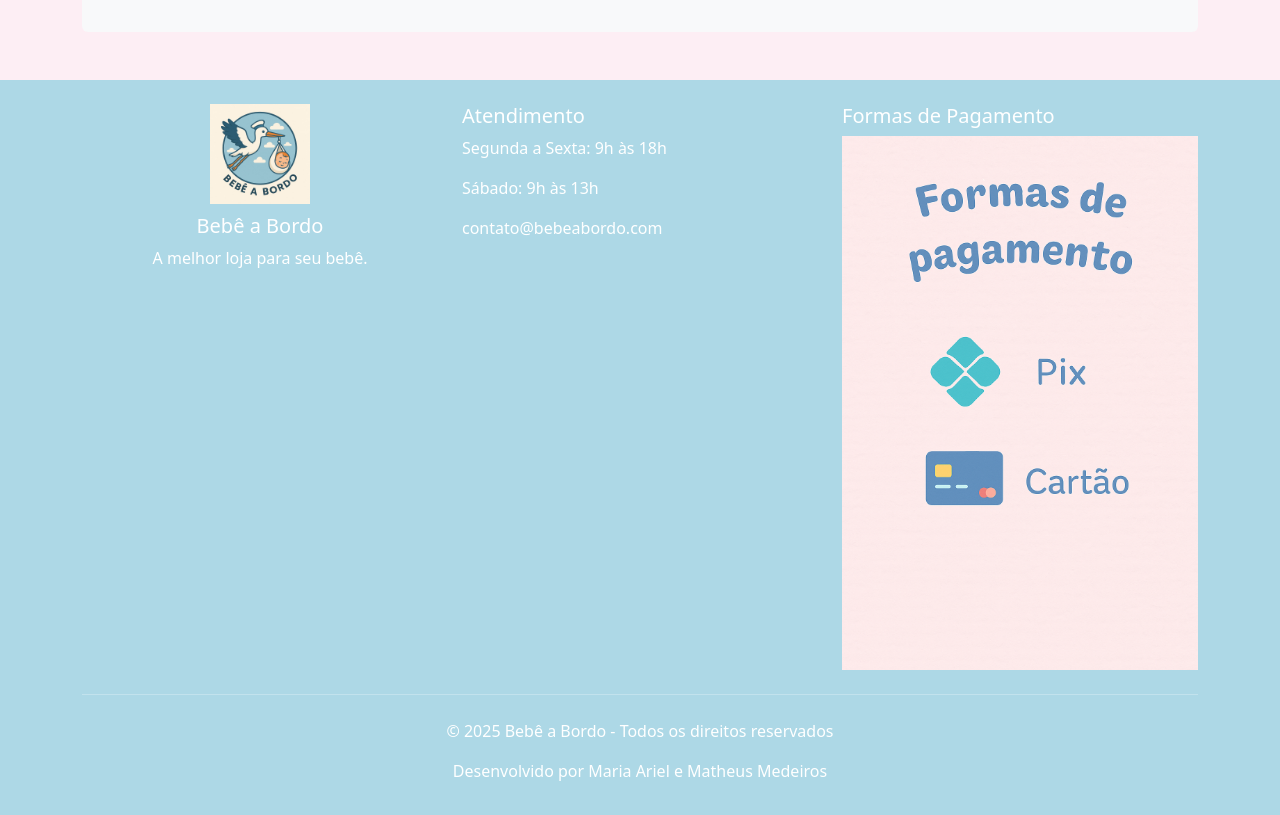
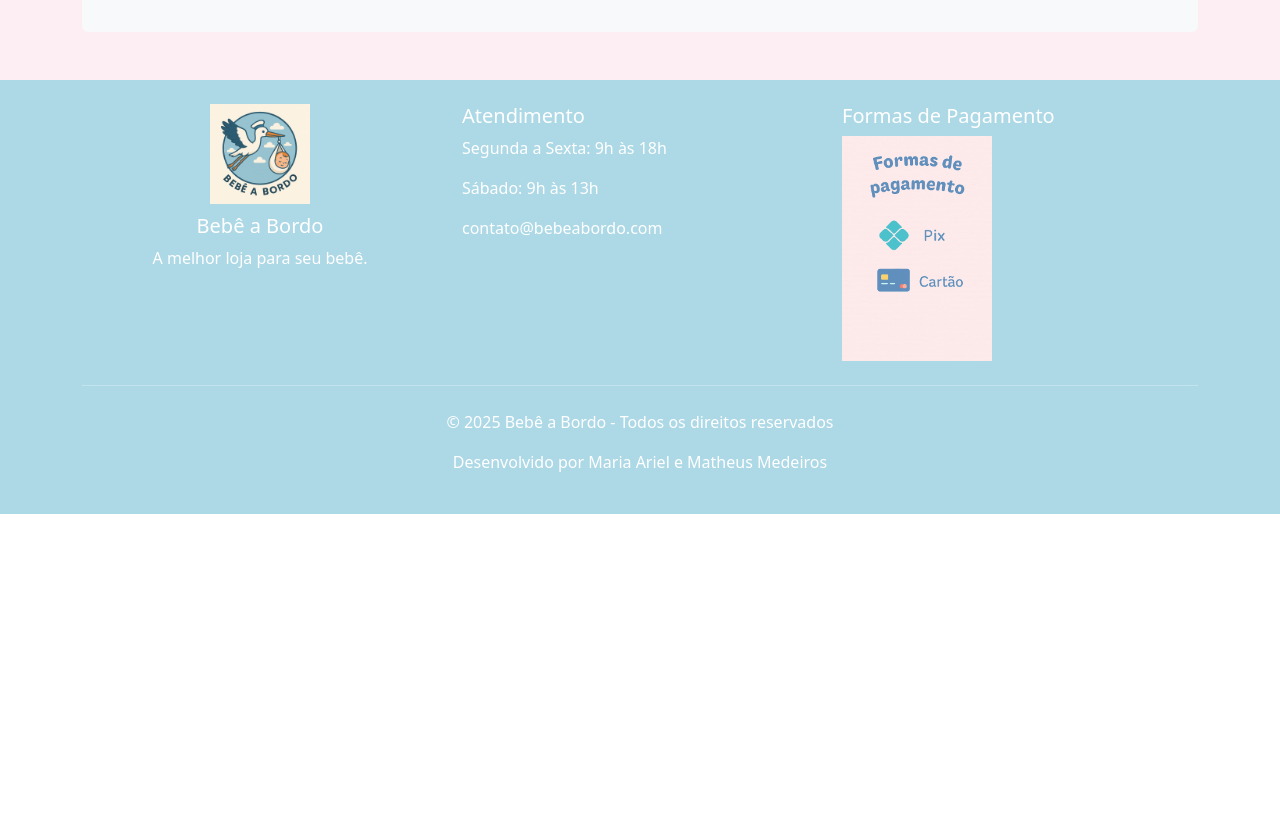
Before and after one commit to matheus-programmer/baby-store, a React (Create React App) app: page / in a window 1280 px wide. Shown: the part 2420-3235 px from the top of the page. After the commit the page ends 2934 px from the top, so only its background shows below. Built offline with nearby package versions, Linux system fonts and the light colour scheme.

Commit message:
alterando tamanho de imagem

```diff
--- a/src/App.js
+++ b/src/App.js
@@ -332,6 +332,7 @@ function App() {
                     src={`${process.env.PUBLIC_URL}/formas_pagamento.png`}
                     alt="Formas de Pagamento"
                     className="img-fluid"
+                    style={{ maxWidth: '150px', height: 'auto' }} // Reduzindo a largura e mantendo proporções
                   />
                 </div>
               </Col>
```
